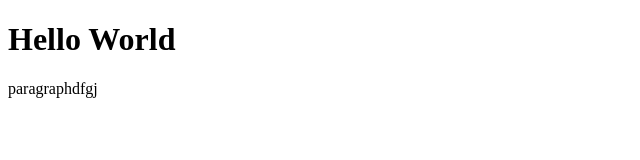
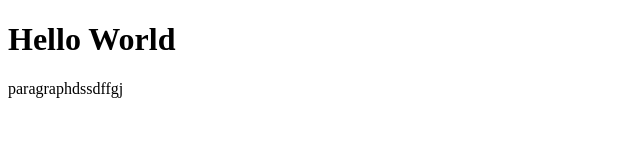
Before and after one commit to trankerry/git-test, a plain HTML site: page index.html in a window 1280 px wide. Shown: the full height of the page, 0-640 px from the left. Drawn offline with Linux system fonts and the light colour scheme.

Commit message:
first commit

```diff
--- a/index.html
+++ b/index.html
@@ -8,6 +8,6 @@
 </head>
 <body>
     <h1>Hello World</h1>
-    <p>paragraphdfgj</p>
+    <p>paragraphdssdffgj</p>
 </body>
 </html>
```
